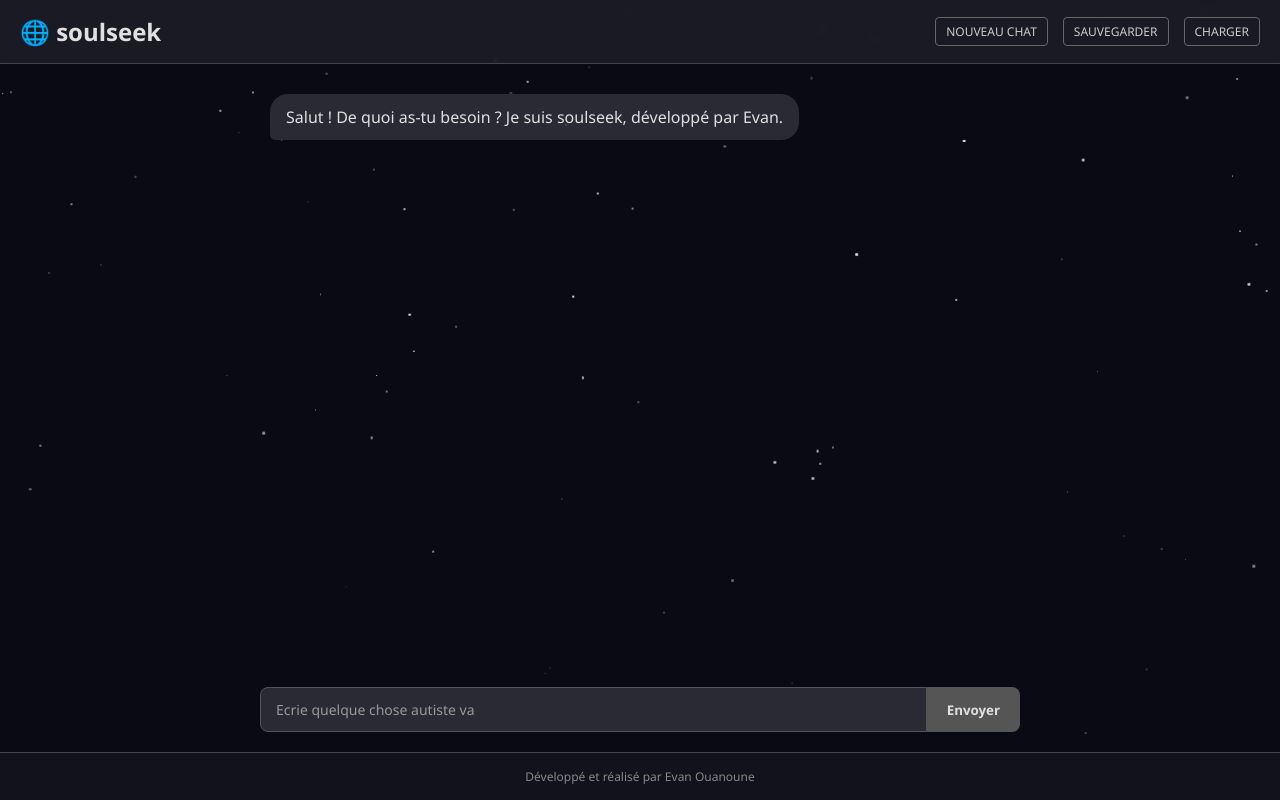
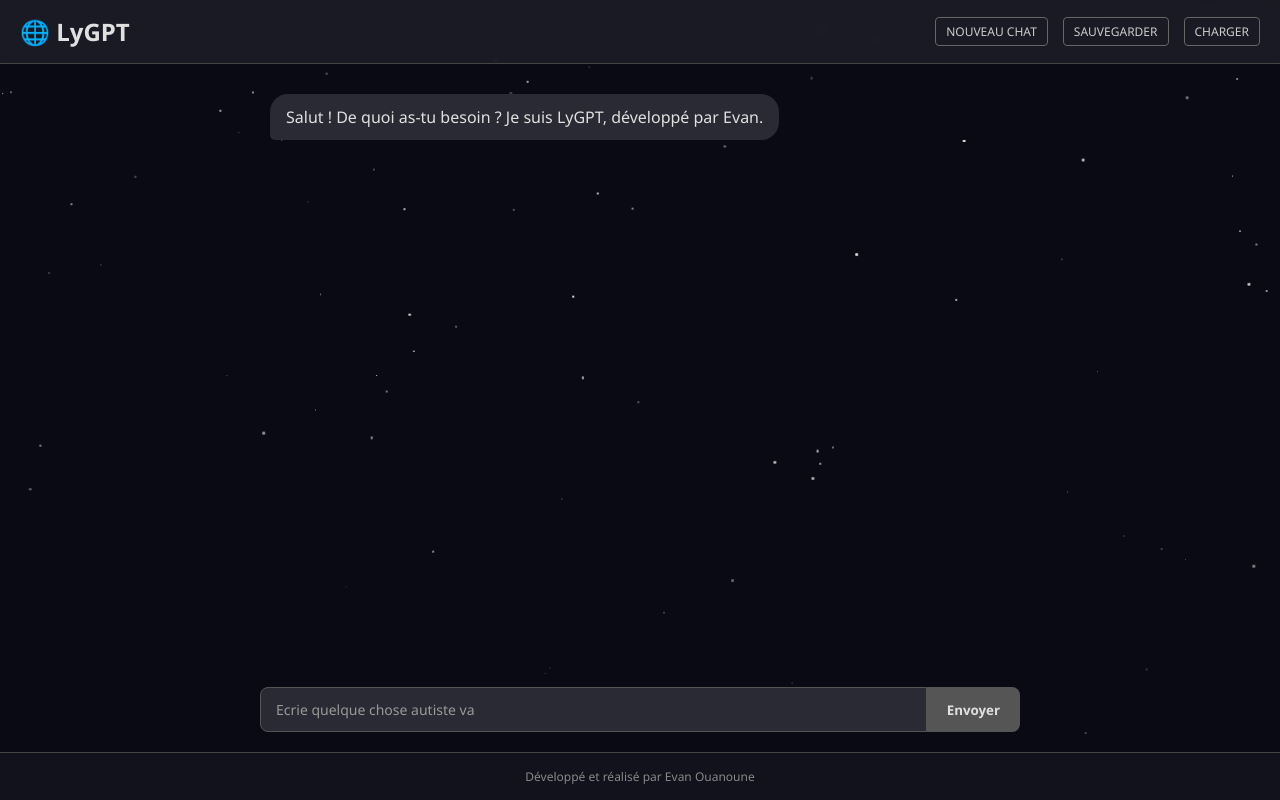
Before and after one commit to whunotloyaa/soulseekv1, a website: page index.html in a window 1280 px wide. Drawn offline with Linux system fonts and the light colour scheme.

Commit message:
Update index.html

```diff
--- a/index.html
+++ b/index.html
@@ -243,7 +243,7 @@
 
   <!-- En-tête -->
   <header>
-    <div class="logo">🌐 soulseek</div>
+    <div class="logo">🌐 LyGPT</div>
     <div class="header-actions">
       <button class="action-btn" id="new-chat-btn">NOUVEAU CHAT</button>
       <button class="action-btn" id="save-chat-btn">SAUVEGARDER</button>
@@ -255,7 +255,7 @@
   <main>
     <div class="chat-area" id="chat" aria-live="polite" role="log">
       <div class="message lygpt-message">
-        Salut ! De quoi as-tu besoin ? Je suis soulseek, développé par Evan.
+        Salut ! De quoi as-tu besoin ? Je suis LyGPT, développé par Evan.
       </div>
     </div>
 
```
